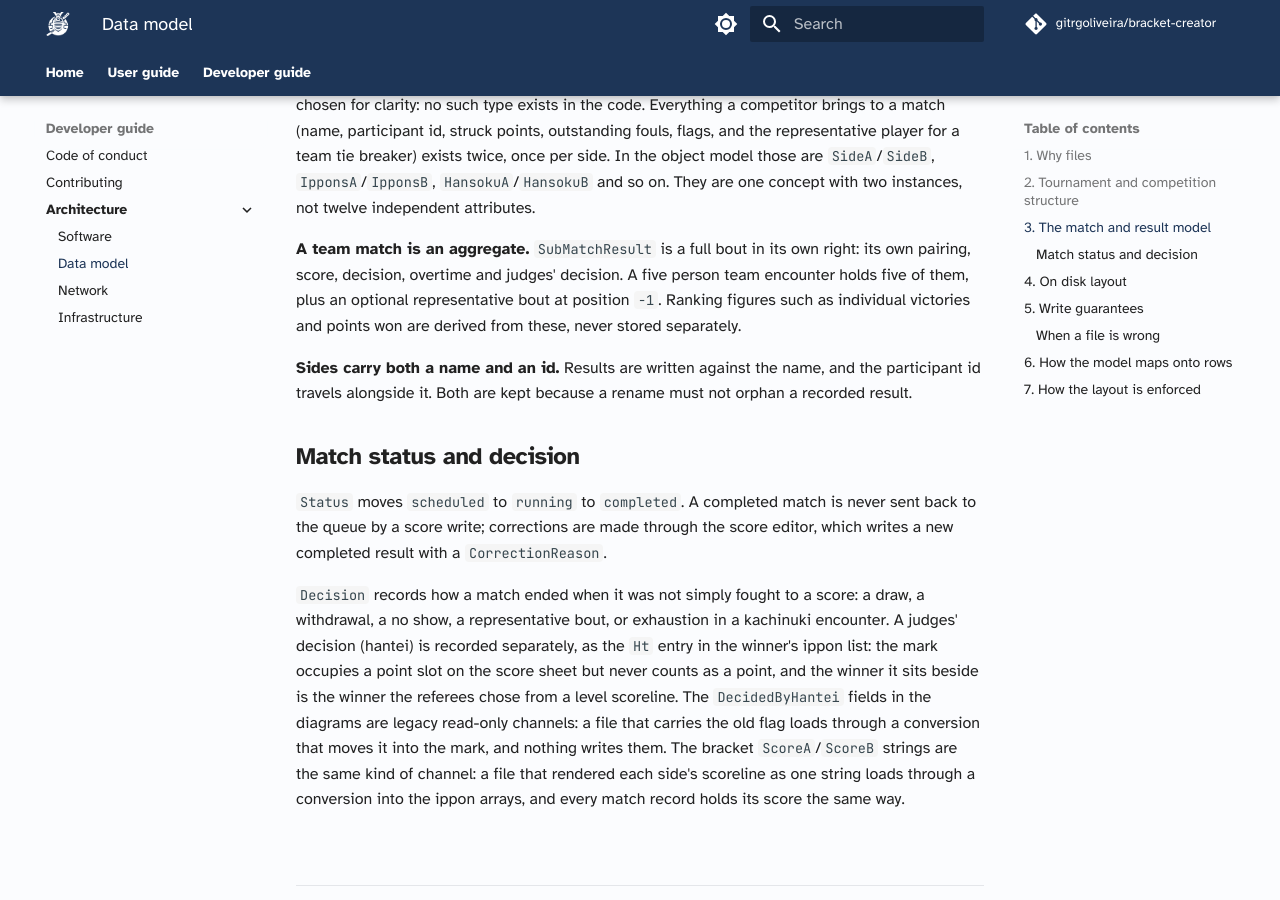
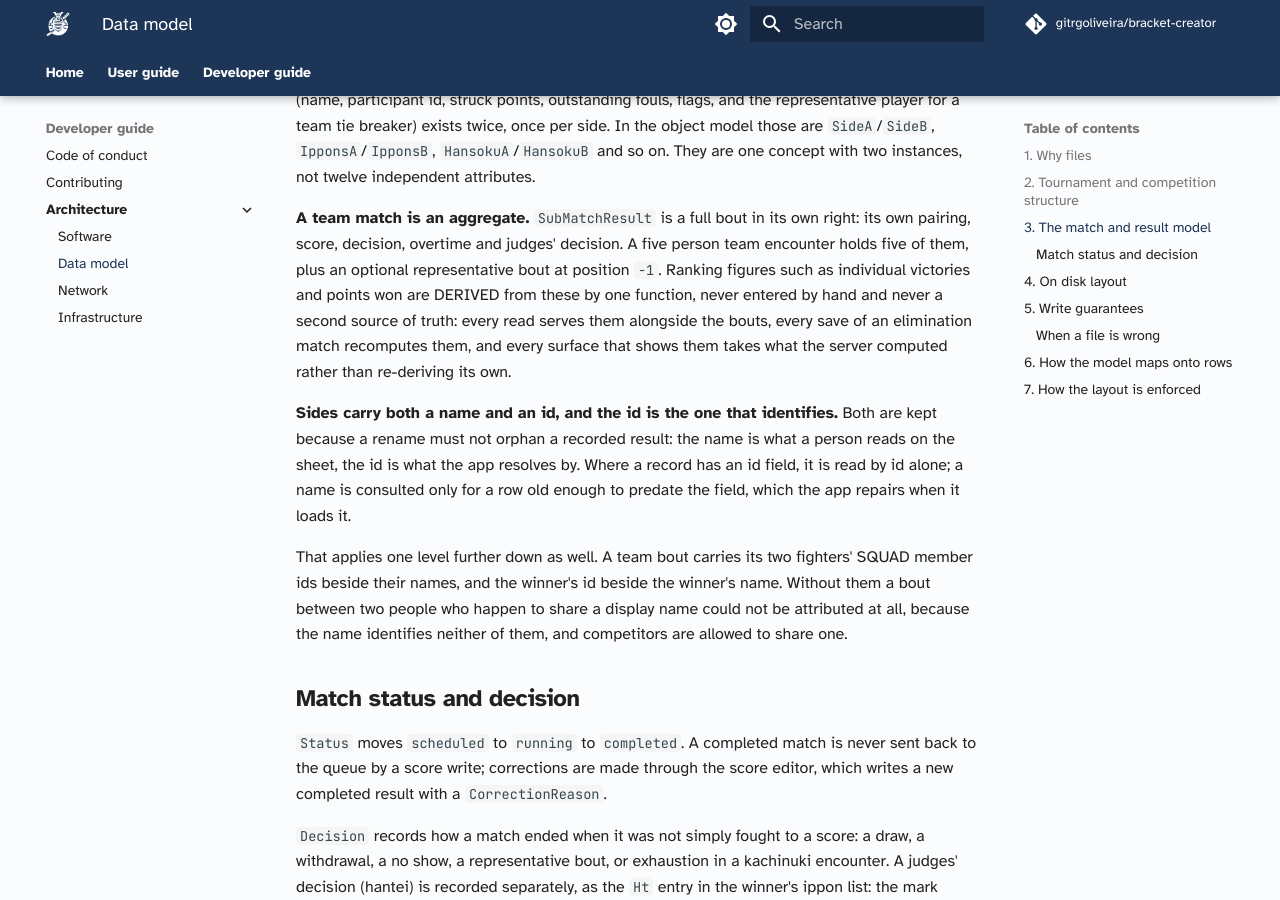
Before and after one commit to gitrgoliveira/bracket-creator, an MkDocs documentation site: the page built from docs/architecture/data-model.md, in a window 1280 px wide and 900 px high, scrolled down 3121 px. Built offline with MkDocs 1.6.1 and Material for MkDocs 9.7.7, drawn with Linux system fonts in a browser that asks for light colours; comment, search, counter and statistics services are not loaded.

Commit message:
docs: bring the data model up to date with the identity work
Reviewed the model page field by field against the structs. Four things had
gone out of date, all of them from this branch.

- SubMatchResult's diagram listed neither SideAMemberID/SideBMemberID nor
  WinnerMemberID, which is odd for a page whose subject is identity: those
  three are what make a bout between two people sharing a display name
  attributable at all.
- BracketMatch listed no SideAID/SideBID/WinnerID either.
- Competition gained NumberPrefix, the field every competitor number derives
  from, and TeamLineup gained MemberIDs beside Positions. TeamMember had no
  class at all despite squads.yaml being in the on-disk diagram, so the squad
  is now drawn where it lives: owned by the team's Player row, referenced by
  a lineup position.
- "Results are written against the name, and the participant id travels
  alongside it" put those the wrong way round. A record that has an id field
  is read by id alone; the name is what a person reads and what a legacy row
  falls back to until the load-time repair reaches it.

Also sharpened the aggregate paragraph: IV and PW are derived by one function
and are not a second source of truth, which is now literally true of the
display surfaces too, since they take the server's figure rather than
deriving their own.

The on-disk section needed nothing: seeds.csv's ID column, pools.csv's, the
lineup's member id and squads.yaml were all already recorded.

Verified: `make docs/linkcheck` resolves 2405 links and anchors across 38
pages, and all four diagrams parse AND render to SVG under the same mermaid
the site loads, with the new classes and fields present in the output. Worth
stating how that was checked, because no diagram renders under a plain local
static serve -- including on pages this commit never touches -- so "the page
looks broken locally" proves nothing either way.

Co-Authored-By: Claude Fable 5.1 <noreply@anthropic.com>

````diff
--- a/docs/architecture/data-model.md
+++ b/docs/architecture/data-model.md
@@ -89,9 +90,17 @@ classDiagram
 
     class TeamLineup {
         +string TeamID
+        +string CompetitionID
         +int Round
         +string MatchID
         +Map~Position, string~ Positions
+        +Map~Position, string~ MemberIDs
+    }
+
+    class TeamMember {
+        +string ID
+        +int Index
+        +string Name
     }
 
     class Overrides {
@@ -106,6 +115,8 @@ classDiagram
     Competition "1" o-- "0..*" TeamLineup
     Competition "1" o-- "0..1" Overrides
     Pool "1" o-- "1..*" Player : draws from
+    Player "1" o-- "0..*" TeamMember : a team's squad
+    TeamLineup "1" ..> "0..*" TeamMember : positions reference
 ```
 
 `Kind` separates individual from team competitions; `Format` selects playoffs, pools plus
@@ -250,11 +267,22 @@ are one concept with two instances, not twelve independent attributes.
 **A team match is an aggregate.** `SubMatchResult` is a full bout in its own right: its own
 pairing, score, decision, overtime and judges' decision. A five person team encounter holds
 five of them, plus an optional representative bout at position `-1`. Ranking figures such as
-individual victories and points won are derived from these, never stored separately.
+individual victories and points won are DERIVED from these by one function, never entered by
+hand and never a second source of truth: every read serves them alongside the bouts, every
+save of an elimination match recomputes them, and every surface that shows them takes what
+the server computed rather than re-deriving its own.
 
-**Sides carry both a name and an id.** Results are written against the name, and the
-participant id travels alongside it. Both are kept because a rename must not orphan a
-recorded result.
+**Sides carry both a name and an id, and the id is the one that identifies.** Both are
+kept because a rename must not orphan a recorded result: the name is what a person reads
+on the sheet, the id is what the app resolves by. Where a record has an id field, it is
+read by id alone; a name is consulted only for a row old enough to predate the field,
+which the app repairs when it loads it.
+
+That applies one level further down as well. A team bout carries its two fighters' SQUAD
+member ids beside their names, and the winner's id beside the winner's name. Without them
+a bout between two people who happen to share a display name could not be attributed at
+all, because the name identifies neither of them, and competitors are allowed to share
+one.
 
 ### Match status and decision
 
````
Also changed, not shown: other parts of docs/architecture/data-model.md (+7 -0 lines).
